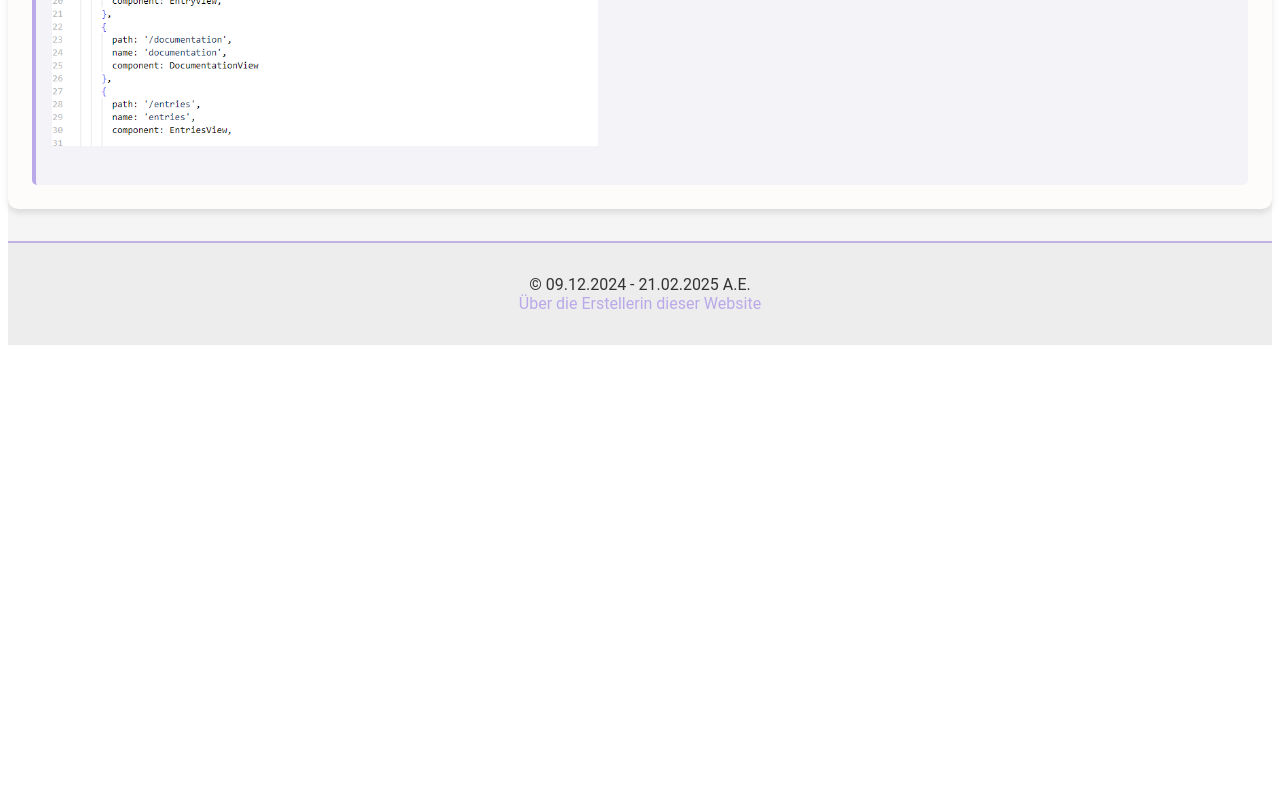
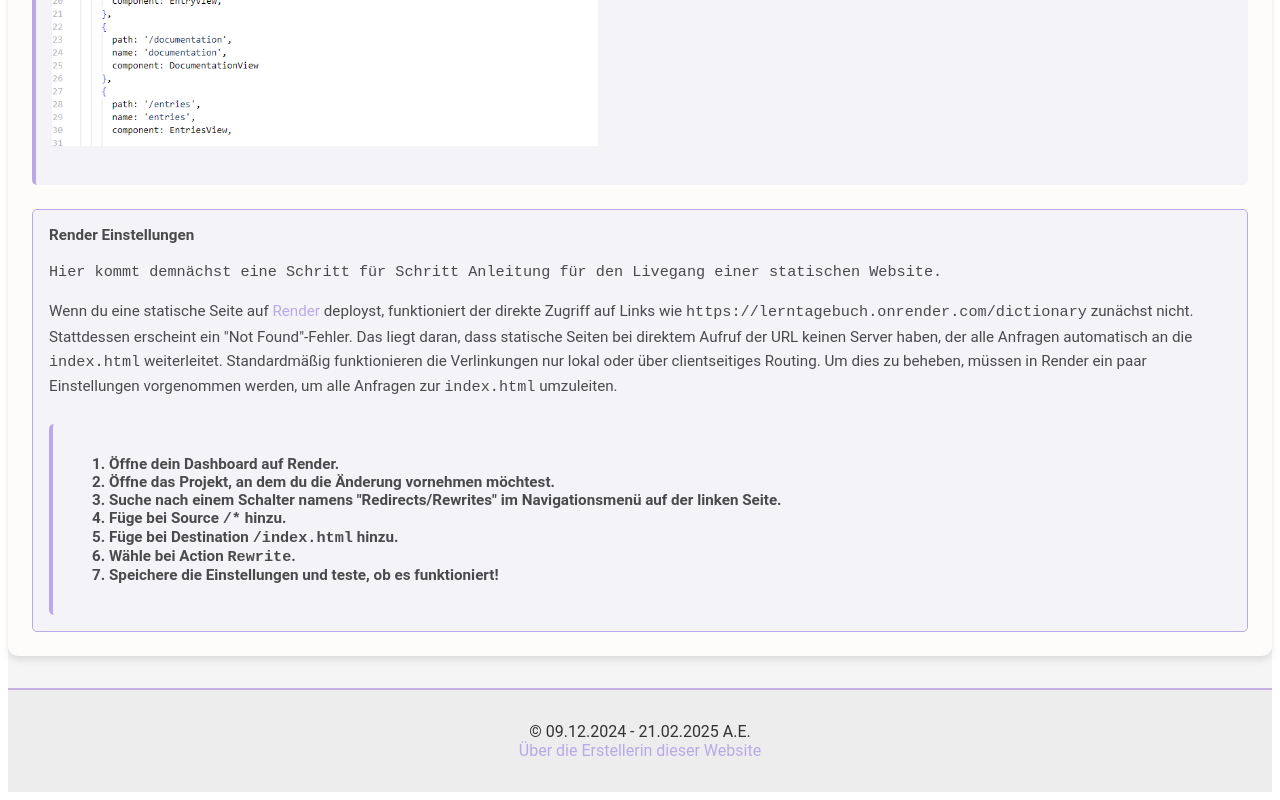
Before and after one commit to aelis123/Lerntagebuch, a Vue app in the folder Lernseite2/: page /documentation in a window 1280 px wide. Shown: the part 2876-3676 px from the top of the page. Before the commit the page ends 3229 px from the top, so only its background shows below. Built offline with nearby package versions, Linux system fonts and the light colour scheme.

Commit message:
Technische Doku Update

```diff
--- a/Lernseite2/src/views/DocumentationView.vue
+++ b/Lernseite2/src/views/DocumentationView.vue
@@ -123,6 +123,28 @@
  <br>
 </p>
 
+      </div>
+
+      <div class="info-box2">
+        <strong>Render Einstellungen </strong>
+
+        <p> <code>Hier kommt demnächst eine Schritt für Schritt Anleitung für den Livegang einer statischen Website.</code></p>
+
+
+        <p>Wenn du eine statische Seite auf <a href="https://render.com/"_blank>Render</a> deployst, funktioniert der direkte Zugriff auf Links wie <code>https://lerntagebuch.onrender.com/dictionary</code> zunächst nicht. Stattdessen erscheint ein "Not Found"-Fehler. Das liegt daran, dass statische Seiten bei direktem Aufruf der URL keinen Server haben, der alle Anfragen automatisch an die <code>index.html</code> weiterleitet. Standardmäßig funktionieren die Verlinkungen nur lokal oder über clientseitiges Routing. Um dies zu beheben, müssen in Render ein paar Einstellungen vorgenommen werden, um alle Anfragen zur <code>index.html</code> umzuleiten.</p>
+      <div class="info-box">
+       <strong> <ol>
+          <li>Öffne dein Dashboard auf Render.</li>
+          <li>Öffne das Projekt, an dem du die Änderung vornehmen möchtest.</li>
+          <li>Suche nach einem Schalter namens "Redirects/Rewrites" im Navigationsmenü auf der linken Seite. </li>
+          <li>Füge bei Source <code>/*</code> hinzu.</li>
+          <li>Füge bei Destination <code>/index.html</code> hinzu.</li>
+          <li>Wähle bei Action <code>Rewrite</code>.</li>
+          <li>Speichere die Einstellungen und teste, ob es funktioniert!</li>
+        </ol>
+      </strong>
+
+      </div>
       </div>
 
     </section>
```
Also changed, not shown: Lernseite2/src/views/DictionaryView.vue (+0 -20 lines).
